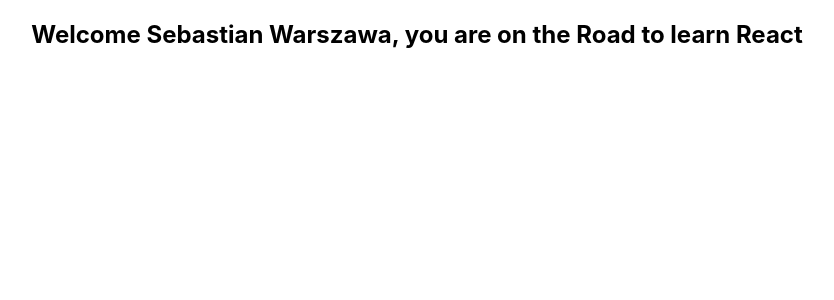
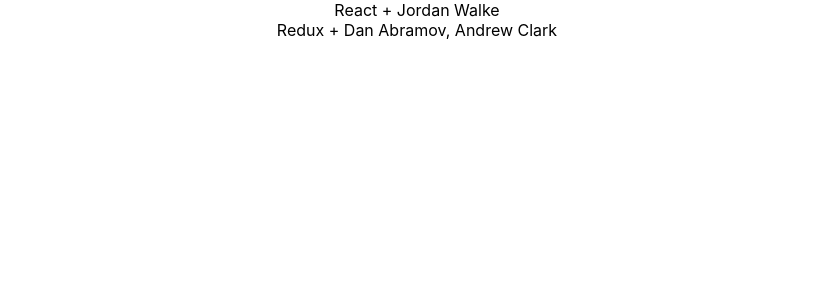
Before and after one commit to wwainkrk/react_fun, a React (Create React App) app: page / in a window 1280 px wide. Shown: the top 300 px of the page, without its empty margins (223-1057 px from the left). Built offline with nearby package versions, Linux system fonts and the light colour scheme.

Commit message:
Hot Reload module + JS function render in JSX

```diff
--- a/src/App.js
+++ b/src/App.js
@@ -1,6 +1,39 @@
-import React from 'react';
+import React, { Component } from 'react';
 import './App.css';
 
+const list = [
+  {
+  title: 'React',
+  url: 'https://reactjs.org/',
+  author: 'Jordan Walke',
+  num_comments: 3,
+  points: 4,
+  objectID: 0,
+  },
+  {
+  title: 'Redux',
+  url: 'https://redux.js.org/',
+  author: 'Dan Abramov, Andrew Clark',
+  num_comments: 2,
+  points: 5,
+  objectID: 1,
+  },
+];
+
+class App extends Component {
+  render() {
+    return (
+      <div className="App">
+        {list.map(function(item) {
+          console.log(list);
+          return <div>{item.title} + {item.author}</div>
+        })}
+      </div>
+    )
+  }
+}
+
+/*
 function App() {
   function formatName(user) {
     return user.name + ' ' + user.surname;
@@ -11,12 +44,12 @@
     surname: 'Warszawa'
   }
 
-  var helloWorld = 'Welcome ' + formatName(user) + ', you are on the Road to learn React';
+  var helloWorld = 'Welcome FEV ' + formatName(user) + ', you are on the Road to learn React';
   return (
     <div className="App">
       <h2>{helloWorld}</h2>
     </div>
   );
-}
+  */
 
 export default App;
--- a/src/index.js
+++ b/src/index.js
@@ -9,6 +9,7 @@
     document.getElementById('root')
 );
 
+
 // If you want your app to work offline and load faster, you can change
 // unregister() to register() below. Note this comes with some pitfalls.
 // Learn more about service workers: https://bit.ly/CRA-PWA
```
